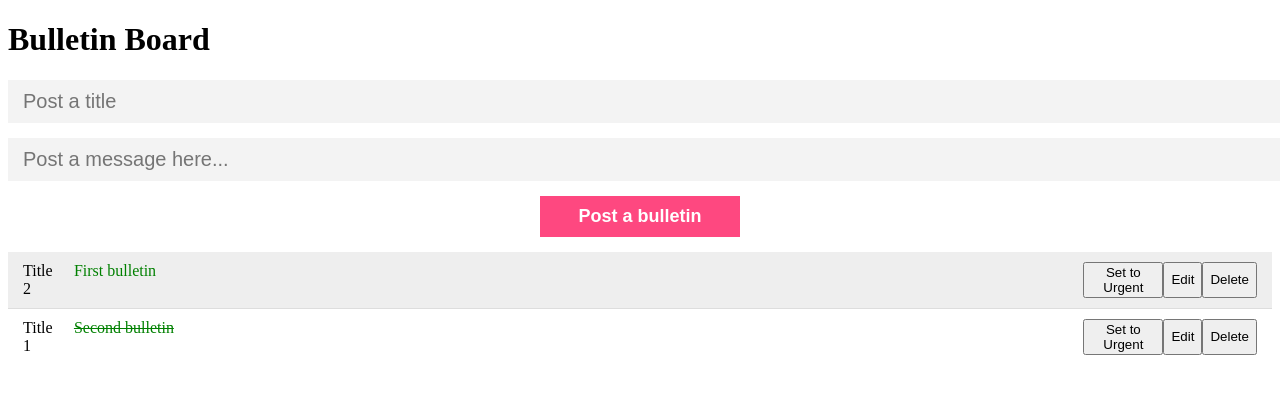
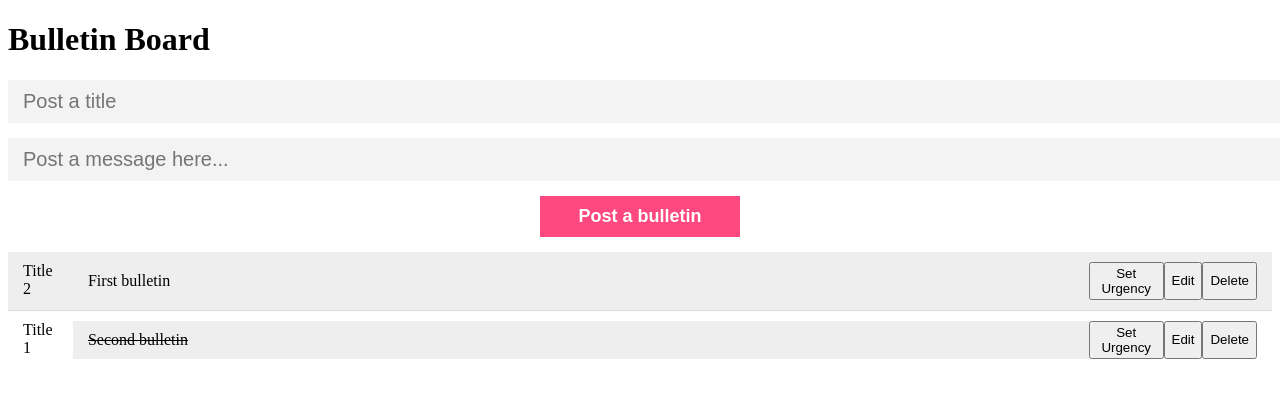
Before and after one commit to aprilnicole013/CRUD_project, an Angular app in the folder crud-project/: page / in a window 1280 px wide. Shown: the top 398 px of the page. Built offline with nearby package versions, Linux system fonts and the light colour scheme.

Commit message:
Urgency button funcionality added

```diff
--- a/crud-project/src/app/components/bulletins/bulletins.component.css
+++ b/crud-project/src/app/components/bulletins/bulletins.component.css
@@ -19,7 +19,6 @@
 }
 
 .bulletin .content {
-	color: green;
   flex: 1 1 100%;
 }
 
@@ -68,3 +67,15 @@
 	font-size: 18px;
 	font-weight: 700;
 }
+
+.bulletin.urgent .content{
+  color: red;
+}
+
+.bulletin.not-urgent .content{
+  color: green;
+}
+
+.urgency-button {
+
+}
--- a/crud-project/src/app/components/bulletins/bulletins.component.html
+++ b/crud-project/src/app/components/bulletins/bulletins.component.html
@@ -23,8 +23,8 @@
   </form>
   <div class="bulletin" *ngFor="let bulletin of bulletins; let i = index;" class="bulletin {{ (bulletin.completed ? 'done' : '') }}">
     <div class="id">{{ bulletin.title }}</div>
-    <div class="content">{{ bulletin.content }}</div>
-    <button class="urgency">{{ urgencyVal }}</button>
+    <div class="content" class="bulletin {{ (bulletin.isUrgent ? 'urgent' : 'not-urgent') }}">{{ bulletin.content }}</div>
+    <button class="urgency-button" (click)="toggleUrgency(i)">Set Urgency</button>
     <button class="edit">Edit</button>
     <button class="delete" (click)="deleteBulletin(i)">Delete</button>
   </div>
--- a/crud-project/src/app/components/bulletins/bulletins.component.ts
+++ b/crud-project/src/app/components/bulletins/bulletins.component.ts
@@ -14,7 +14,7 @@ export class BulletinsComponent implements OnInit {
 
   inputBulletin:string = "";
 
-  urgencyVal = "Set to Urgent"
+  bulletinId:number;
 
   constructor() { }
 
@@ -24,18 +24,21 @@ export class BulletinsComponent implements OnInit {
         title: "Title 2 ",
         content: 'First bulletin',
         completed: false,
-        isUrgent: false
+        isUrgent: false,
+        id: 2
       },
       {
         title: "Title 1",
         content: 'Second bulletin',
         completed: true,
-        isUrgent: false
+        isUrgent: false,
+        id: 1
       }
     ]
   }
 
   deleteBulletin(id:number) {
+    //Filtering items not matching given id. Giving back all bulletins excpet for one that is being deleted
     this.bulletins = this.bulletins.filter((v, i) => i !== id);
   }
 
@@ -45,7 +48,8 @@ export class BulletinsComponent implements OnInit {
         title: this.inputTitle,
         content: this.inputBulletin,
         completed: false,
-        isUrgent: false
+        isUrgent: false,
+        id: this.bulletinId
       });
 
       this.inputBulletin = '';
@@ -53,12 +57,9 @@ export class BulletinsComponent implements OnInit {
     }
     }
 
-//  toggleUrgency () {
-//   if(this.bulletins){
-//     this.bulletins.push({
-//       isUrgent: true
-//     });
-
-//  }
+ toggleUrgency (id:number) {
+   this.bulletins[id].isUrgent = !this.bulletins[id].isUrgent;
+   console.log(this.bulletins[id].isUrgent)
+ }
 
 }
--- a/crud-project/src/app/store/models/bulletin.model.ts
+++ b/crud-project/src/app/store/models/bulletin.model.ts
@@ -3,4 +3,5 @@ export class Bulletin {
   content: string;
   completed: boolean;
   isUrgent: boolean;
+  id: number;
 }
--- a/crud-project/src/app/store/reducers/bulletin.reducer.ts
+++ b/crud-project/src/app/store/reducers/bulletin.reducer.ts
@@ -8,6 +8,7 @@ const initialState: Array<Bulletin> = [
     content: "This is a bulletin post",
     completed: false,
     isUrgent: true,
+    id: 1
   },
 ];
 
```
